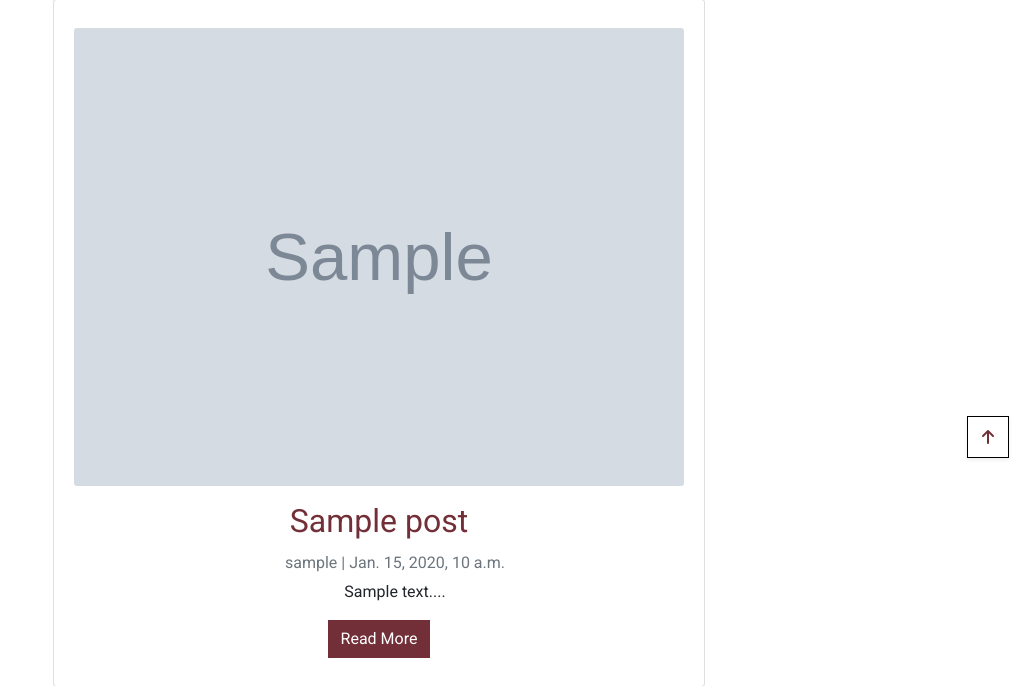
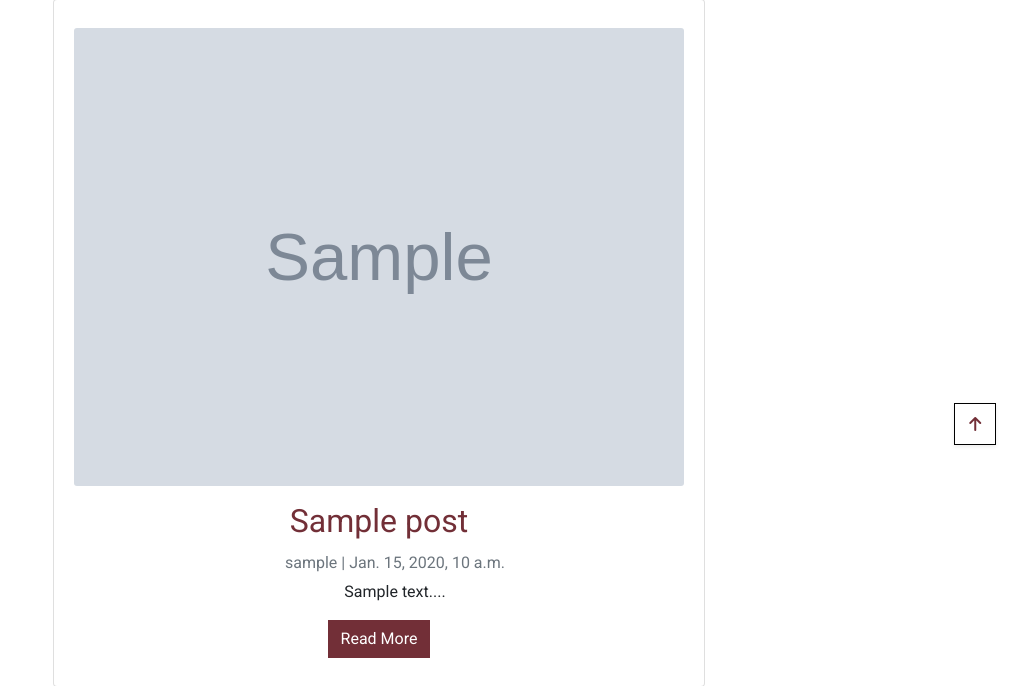
Before and after one commit to Code-Institute-Submissions/veritas_vinos, a Django app: page /blog/ in a window 1280 px wide. Shown: the part 332-1018 px from the top of the page, without its empty margins (261-1280 px from the left). Run offline with Django 3.2, Linux system fonts and the light colour scheme; tables that the repository leaves empty hold one stand-in row (values such as "Sample post"); grey boxes marked "Sample" are stand-in pictures; some libraries are stand-ins or nearby versions.

Commit message:
Extra margin for back-to-top button on mobile view updated

```diff
--- a/static/css/base.css
+++ b/static/css/base.css
@@ -464,6 +464,9 @@ input[name='q']::placeholder {
         padding: .375rem .375rem;
         font-size: .7rem;
     }
+    .btt-button.shadow-sm.rounded-0 {
+    margin: 0.8rem;
+}
 
     /* Extra padding for a few buttons */
     .extra-padding {
```
